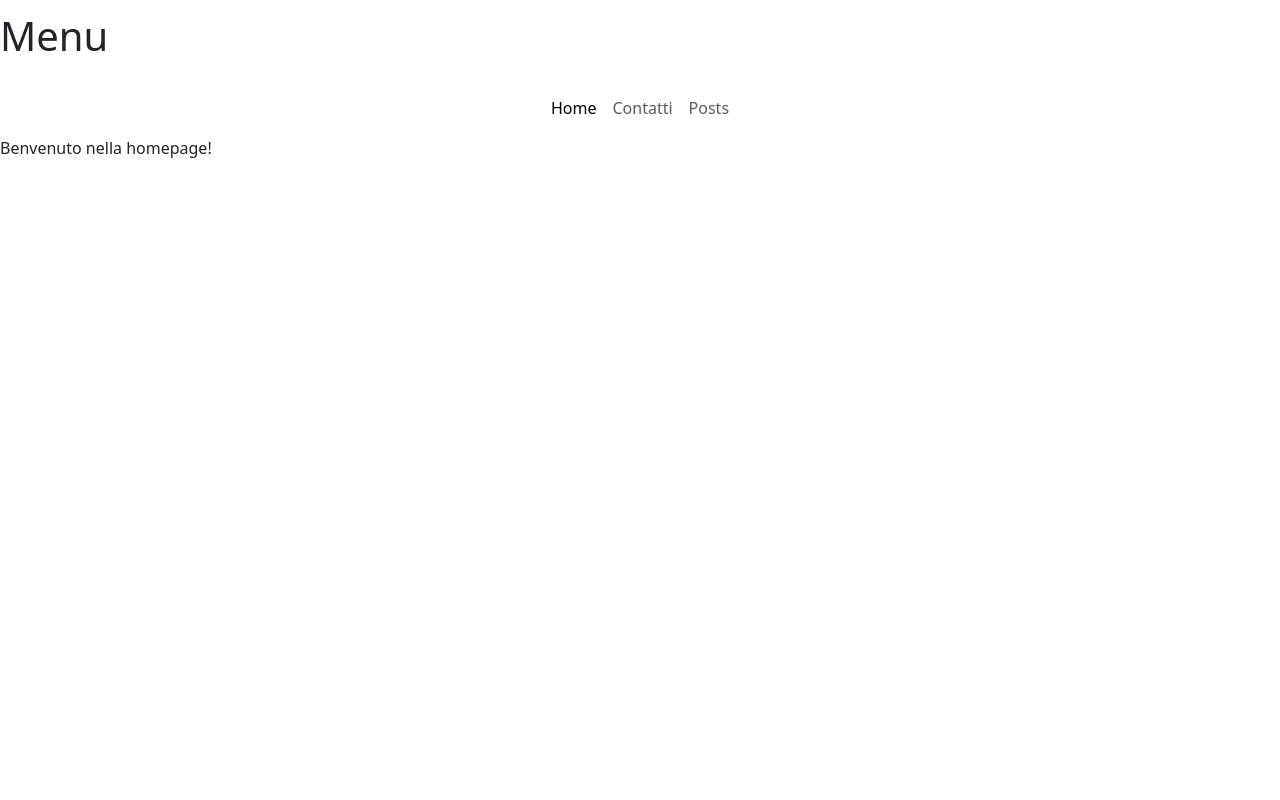
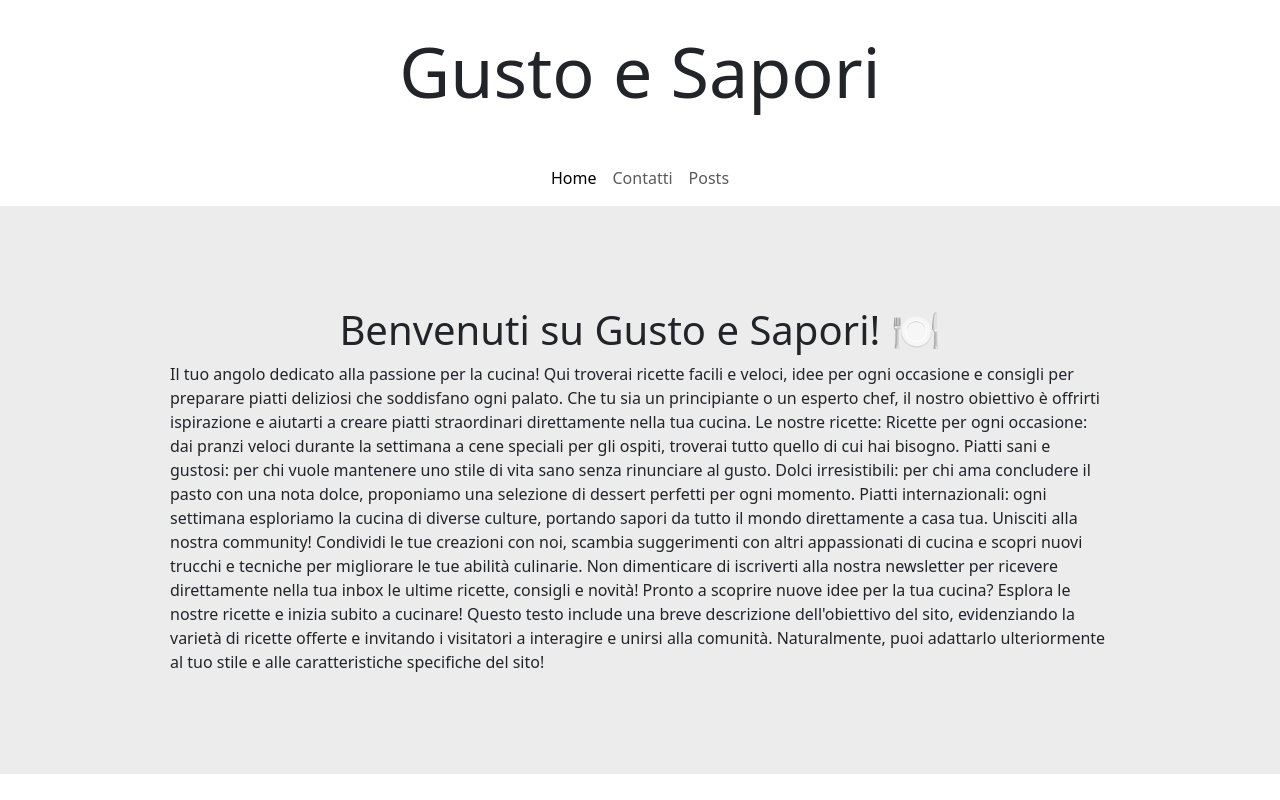
Before and after one commit to nicolamarino527/react-router, a React (Vite) app: page / in a window 1280 px wide. Built offline with nearby package versions, Linux system fonts and the light colour scheme.

Commit message:
[feat] add all navbar pages

```diff
--- a/src/App.jsx
+++ b/src/App.jsx
@@ -7,6 +7,7 @@ import PostsPage from './pages/PostsPage';
 import ContactsPage from './pages/ContactsPage';
 import Header from './components/Header';
 import NavBar from './components/NavBar';
+import PostList from './components/PostList';
 
 function App() {
   return (
--- a/src/components/Header.jsx
+++ b/src/components/Header.jsx
@@ -3,7 +3,7 @@ import NavBar from "./NavBar"
 export default function Header() {
     return (
         <div className="header">
-            <h1> Menu</h1>
+            <h1 className="title"> Gusto e Sapori</h1>
         </div>
     )
 }
--- a/src/components/PostList.jsx
+++ b/src/components/PostList.jsx
@@ -1,7 +1,7 @@
 import { useState, useEffect } from 'react';
 import axios from 'axios';
 
-export default function App() {
+export default function PostList() {
     // stato per i post
     const [posts, setPosts] = useState([]);
 
--- a/src/index.css
+++ b/src/index.css
@@ -6,11 +6,14 @@
 }
 
 .header {
-  height: 80px;
+  height: 150px;
   display: flex;
   align-items: center;
-  justify-content: space-between;
+  justify-content: center;
+}
 
+.title {
+  font-size: 70px;
 }
 
 .links {
@@ -27,6 +30,7 @@
 
 .bg {
   background-color: rgb(236, 236, 236);
+  height: 100%;
 }
 
 .card {
@@ -57,3 +61,10 @@
   padding-top: 30px;
   padding-bottom: 50px;
 }
+
+.container {
+  display: flex;
+  flex-direction: column;
+  align-items: center;
+  padding: 100px;
+}
--- a/src/pages/ContactsPage.jsx
+++ b/src/pages/ContactsPage.jsx
@@ -1,7 +1,20 @@
 export default function ContactsPage() {
     return (
-        <div>
-            contatti
+        <div className="bg">
+            <div className="container">
+                <h1>Contattaci 📬</h1>
+                Hai domande, suggerimenti o semplicemente vuoi condividere con noi la tua esperienza in cucina? Siamo qui per te! Non esitare a scriverci, risponderemo il prima possibile.
+                Come possiamo aiutarti?
+                Se hai bisogno di assistenza su una ricetta o su un ingrediente, siamo felici di darti una mano.
+                Vuoi proporre una nuova ricetta o suggerirci delle idee? Le tue opinioni sono sempre benvenute.
+                Per qualsiasi altra richiesta o informazione, siamo a tua disposizione.
+                I nostri contatti:
+                Email: info@gustoesapori.com
+                Telefono: +39 123 456 789
+                Indirizzo: Via della Cucina, 123, 00100 Roma, Italia
+                Puoi anche seguirci sui nostri social per rimanere aggiornato su tutte le novità!
+                Questo testo è semplice e accogliente, offrendo diverse modalità per entrare in contatto, e allo stesso tempo dà un'idea di accessibilità.
+            </div>
         </div>
     )
 }
--- a/src/pages/HomePage.jsx
+++ b/src/pages/HomePage.jsx
@@ -3,7 +3,21 @@ import NavBar from "../components/NavBar";
 export default function HomePage() {
     return (
         <>
-            <div>Benvenuto nella homepage!</div>
+            <div className="bg">
+                <div className="container">
+                    <h1> Benvenuti su Gusto e Sapori! 🍽️</h1>
+                    Il tuo angolo dedicato alla passione per la cucina! Qui troverai ricette facili e veloci, idee per ogni occasione e consigli per preparare piatti deliziosi che soddisfano ogni palato. Che tu sia un principiante o un esperto chef, il nostro obiettivo è offrirti ispirazione e aiutarti a creare piatti straordinari direttamente nella tua cucina.
+                    Le nostre ricette:
+                    Ricette per ogni occasione: dai pranzi veloci durante la settimana a cene speciali per gli ospiti, troverai tutto quello di cui hai bisogno.
+                    Piatti sani e gustosi: per chi vuole mantenere uno stile di vita sano senza rinunciare al gusto.
+                    Dolci irresistibili: per chi ama concludere il pasto con una nota dolce, proponiamo una selezione di dessert perfetti per ogni momento.
+                    Piatti internazionali: ogni settimana esploriamo la cucina di diverse culture, portando sapori da tutto il mondo direttamente a casa tua.
+                    Unisciti alla nostra community!
+                    Condividi le tue creazioni con noi, scambia suggerimenti con altri appassionati di cucina e scopri nuovi trucchi e tecniche per migliorare le tue abilità culinarie. Non dimenticare di iscriverti alla nostra newsletter per ricevere direttamente nella tua inbox le ultime ricette, consigli e novità!
+                    Pronto a scoprire nuove idee per la tua cucina? Esplora le nostre ricette e inizia subito a cucinare!
+                    Questo testo include una breve descrizione dell'obiettivo del sito, evidenziando la varietà di ricette offerte e invitando i visitatori a interagire e unirsi alla comunità. Naturalmente, puoi adattarlo ulteriormente al tuo stile e alle caratteristiche specifiche del sito!
+                </div>
+            </div>
         </>
     );
 }
--- a/src/pages/PostsPage.jsx
+++ b/src/pages/PostsPage.jsx
@@ -1,9 +1,9 @@
+import PostList from "../components/PostList";
+
 export default function PostsPage() {
     return (
         <>
-            <div>
-                posts
-            </div>
+            <PostList />
         </>
     )
 }
```
